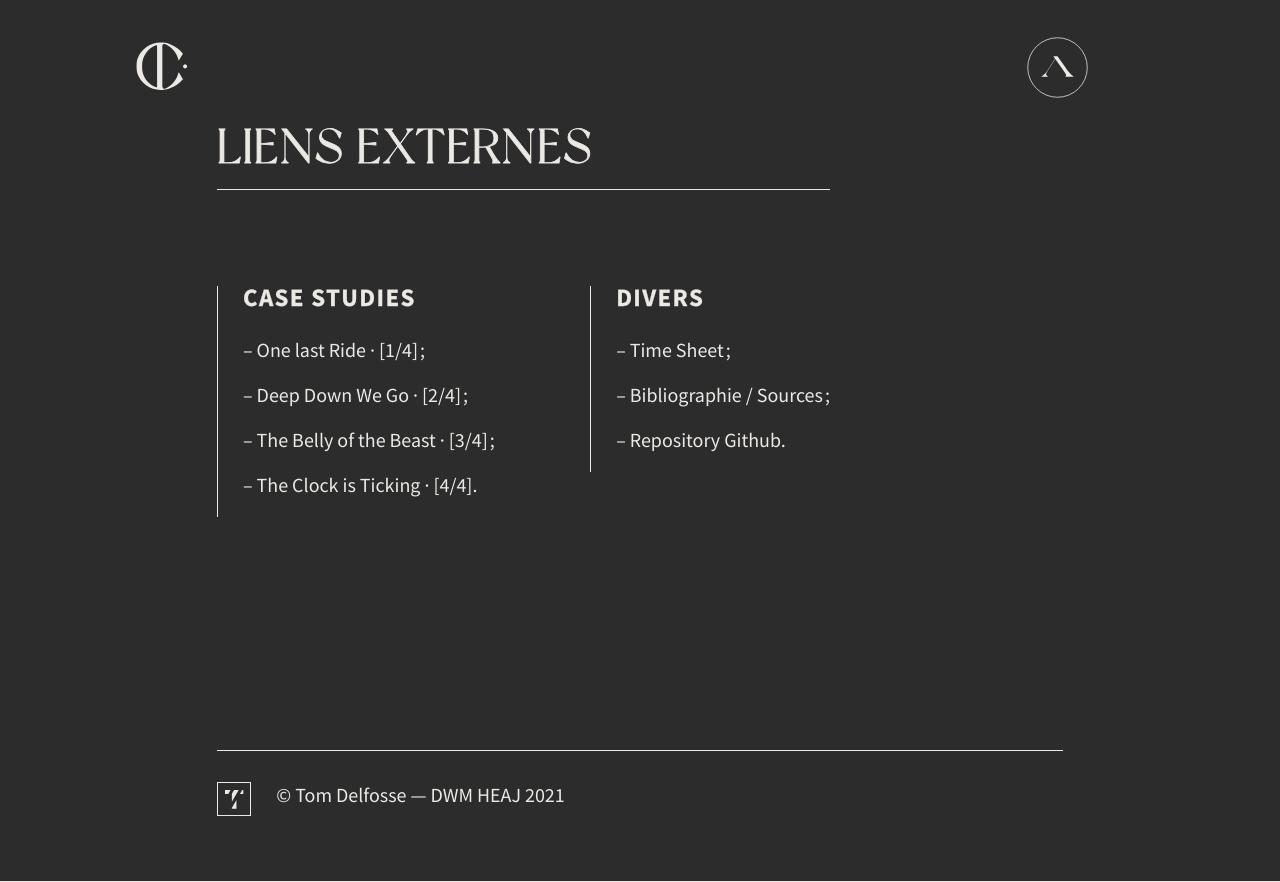
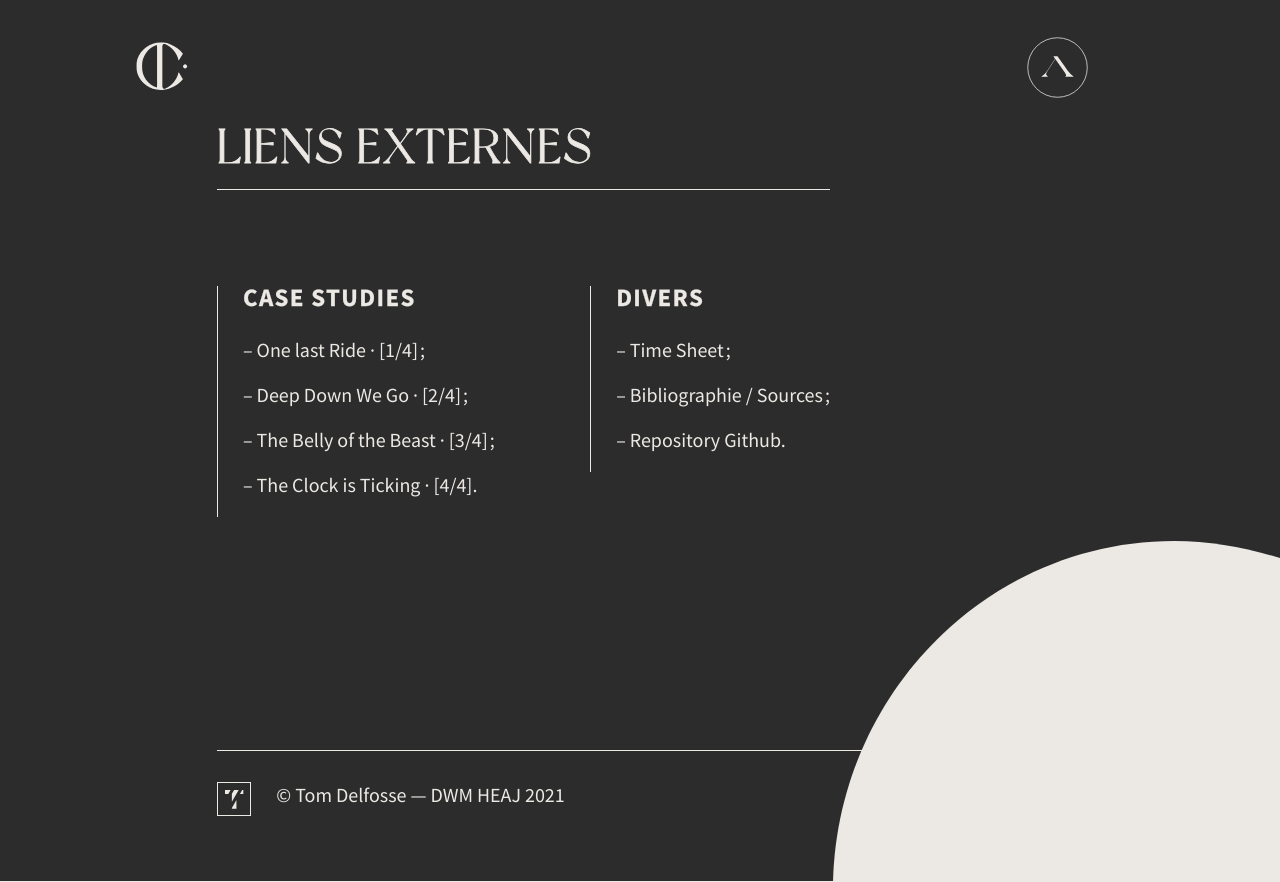
Before and after one commit to Tom-Delfosse/tfe-inclusive-writing, a Vue app: page / in a window 1280 px wide. Shown: the part 8511-9393 px from the top of the page. Built offline with nearby package versions, Linux system fonts and the light colour scheme.

Commit message:
Finished footer + still needs to fix grandchild ref

```diff
--- /dev/null
+++ b/src/components/Footer/vFooter.vue
@@ -0,0 +1,110 @@
+<template>
+  <footer class="section section--dark section--footer">
+    <vFooterNav />
+    <div class="section__content">
+      <h2 class="title title--medium">
+        Liens externes
+      </h2>
+      <div class="links">
+        <vFooterList />
+      </div>
+      <vCopyright />
+      <svg
+        class="img img--deco"
+        width="173"
+        height="132"
+        viewBox="0 0 173 132"
+        fill="none"
+        xmlns="http://www.w3.org/2000/svg"
+      >
+        <path d="M173 6.56021V132H0C1.76948 58.8807 60.3165 00 132 0C146.265 0 159.535 2.62328 173 6.56021Z" fill="#ECE9E5" />
+      </svg>
+    </div>
+  </footer>
+</template>
+<script>
+import vFooterList from '@/components/Footer/vFooterList.vue'
+import Links from '@/assets/data/links.json'
+import vCopyright from '@/components/Footer/vFooterCopyright.vue'
+import vFooterNav from '@/components/Footer/vFooterNav.vue'
+import { ref } from 'vue'
+
+export default {
+  components: {
+    vFooterList,
+    vFooterNav,
+    vCopyright
+  },
+  setup () {
+    const sectionAboutRef = ref(null)
+    return {
+      sectionAboutRef
+    }
+  },
+
+  data () {
+    return {
+      Links: Links
+    }
+  }
+}
+</script>
+
+<style lang="scss" scoped>
+.section--footer{
+  position: relative;
+
+  @include sm{}
+  @include tb{}
+  @include lg{}
+  @include xl{}
+  @include xxl{}
+  @include xxxl{}
+
+  .section__content{
+    border: 0;
+  }
+}
+
+.title--medium{
+  padding: 0;
+  padding-bottom: $s-mob--smaller;
+  display: inline-block;
+  width: 100%;
+
+  @include sm{
+    padding-bottom: $s-mob--smaller;
+  }
+  @include tb{
+    padding-bottom: $s-tab--smaller;
+  }
+  @include lg{
+    padding-bottom: $s-desk--smallest;
+  }
+  @include xxl{
+    padding-bottom: $s-desk--smallest;
+  }
+}
+
+.links{
+  border-top: 1px solid $c-white;
+  @include lg{
+    display: -webkit-inline-flex;
+    display: inline-flex;
+    display: -ms-inline-flexbox;
+    flex-wrap: wrap;
+    justify-content: flex-start;
+    align-items: flex-start;
+  }
+}
+
+.img--deco{
+  stroke-width: 0;
+  top:inherit;
+  bottom: -1px;
+  transform: inherit;
+}
+
+</style>
+
+          <!-- v-if="sectionAboutRef" -->
--- a/src/components/vCopyright.vue
+++ b/src/components/Footer/vFooterCopyright.vue
@@ -57,8 +57,13 @@
     font-size: $s-mob--smallest;
     transition: $t-smooth;
     vertical-align: middle;
+    max-width: 40%;
+
+    @include sm{
+    }
 
     @include tb{
+      max-width: inherit;
       font-size: $s-tab--tiny;
     }
 
--- /dev/null
+++ b/src/components/Footer/vFooterNav.vue
@@ -0,0 +1,71 @@
+<template lang="">
+  <div class="footer-nav">
+    <vIcon class="img--icon-dark" />
+
+    <vScrollBtn
+      :scroll-to-ref="sectionAboutRef"
+      class="btn-scroll--dark"
+    />
+  </div>
+</template>
+<script>
+import vScrollBtn from '@/components/vScrollBtn.vue'
+import vIcon from '@/components/vIcon.vue'
+import { ref } from 'vue'
+
+export default {
+  components: {
+    vScrollBtn,
+    vIcon
+  },
+  setup () {
+    const sectionAboutRef = ref(null)
+    return {
+      sectionAboutRef
+    }
+  }
+}
+</script>
+<style lang="scss" scoped>
+    .footer-nav{
+    display: flex;
+    justify-content: space-between;
+    padding: $s-mob--medium-plus 0 $s-mob--medium;
+    @include sm{
+      padding: $s-mob--big 0 auto ;
+    }
+
+    @include tb{
+      padding: $s-tab--big 0 $s-tab--small;
+      width: calc(100% + #{$s-tab--big});
+    }
+
+    @include lg{
+      padding: $s-mob--medium-plus 0 $s-desk--smaller;
+      width: calc(100% + #{$s-desk--medium});
+    }
+
+    @include xl{
+      padding: $s-desk--medium-avg 0 $s-desk--smaller;
+    }
+
+    .btn-scroll{
+      max-width: $s-mob--big;
+      transform: rotate(180deg);
+      @include tb{
+        max-width: $s-tab--big;
+        position: relative;
+        left: -$s-tab--big;
+      }
+
+      @include lg{
+        max-width: $s-desk--medium;
+        left: -$s-desk--medium;
+      }
+
+      @include xl{
+        max-width: $s-desk--medium-avg;
+      }
+    }
+  }
+</style>
--- a/src/components/vFooter.vue
+++ /dev/null
@@ -1,164 +0,0 @@
-<template>
-  <footer class="section section--dark section--footer">
-    <div class="footer-nav">
-      <vIcon class="img--icon-dark" />
-
-      <vScrollBtn
-        :scroll-to-ref="sectionAboutRef"
-        class="btn-scroll--dark"
-      />
-    </div>
-    <div class="section__content">
-      <h2 class="title title--medium">
-        Liens externes
-      </h2>
-      <div class="links">
-        <vFooterList />
-      </div>
-      <vCopyright />
-      <!-- <svg
-        class="img img--deco"
-        width="173"
-        height="132"
-        viewBox="0 0 173 132"
-        fill="none"
-        xmlns="http://www.w3.org/2000/svg"
-      >
-        <path d="M173 6.56021V131H1.5C1.76948 58.8807 60.3165 0.5 132 0.5C146.265 0.5 159.535 2.62328 173 6.56021Z" fill="#ECE9E555" />
-      </svg> -->
-    </div>
-  </footer>
-</template>
-<script>
-import vScrollBtn from '@/components/vScrollBtn.vue'
-import vFooterList from '@/components/vFooterList.vue'
-import vIcon from '@/components/vIcon.vue'
-import Links from '@/assets/data/links.json'
-import vCopyright from '@/components/vCopyright.vue'
-import { ref } from 'vue'
-
-export default {
-  components: {
-    vScrollBtn,
-    vFooterList,
-    vCopyright,
-    vIcon
-  },
-  setup () {
-    const sectionAboutRef = ref(null)
-    return {
-      sectionAboutRef
-    }
-  },
-
-  data () {
-    return {
-      Links: Links
-    }
-  }
-}
-</script>
-
-<style lang="scss" scoped>
-
-.section--footer{
-  position: relative;
-
-  @include sm{}
-  @include tb{}
-  @include lg{}
-  @include xl{}
-  @include xxl{}
-  @include xxxl{}
-
-  .footer-nav{
-    display: flex;
-    justify-content: space-between;
-    padding: $s-mob--medium-plus 0 $s-mob--medium;
-    @include sm{
-      padding: $s-mob--big 0 auto ;
-    }
-
-    @include tb{
-      padding: $s-tab--big 0 $s-tab--small;
-      width: calc(100% + #{$s-tab--big});
-    }
-
-    @include lg{
-      padding: $s-mob--medium-plus 0 $s-desk--smaller;
-      width: calc(100% + #{$s-desk--medium});
-    }
-
-    @include xl{
-      padding: $s-desk--medium-avg 0 $s-desk--smaller;
-    }
-
-    .btn-scroll{
-      max-width: $s-mob--big;
-      transform: rotate(180deg);
-      @include tb{
-        max-width: $s-tab--big;
-        position: relative;
-        left: -$s-tab--big;
-      }
-
-      @include lg{
-        max-width: $s-desk--medium;
-        left: -$s-desk--medium;
-      }
-
-      @include xl{
-        max-width: $s-desk--medium-avg;
-      }
-    }
-  }
-
-  .section__content{
-    border: 0;
-  }
-}
-
-.title--medium{
-  padding: 0;
-  padding-bottom: $s-mob--smaller;
-  display: inline-block;
-  width: 100%;
-
-  @include sm{
-    padding-bottom: $s-mob--smaller;
-  }
-  @include tb{
-    padding-bottom: $s-tab--smaller;
-  }
-  @include lg{
-    padding-bottom: $s-desk--smallest;
-  }
-  @include xxl{
-    padding-bottom: $s-desk--smallest;
-  }
-}
-
-.links{
-  border-top: 1px solid $c-white;
-  @include lg{
-    display: -webkit-inline-flex;
-    display: inline-flex;
-    display: -ms-inline-flexbox;
-    flex-wrap: wrap;
-    justify-content: flex-start;
-    align-items: flex-start;
-  }
-}
-
-//   .img--deco{
-//     position: absolute;
-//     right: 0;
-//     stroke-width: 0;
-//     top:inherit;
-//     bottom: -1px;
-//     transform: inherit;
-//   }
-
-</style>
-
-          <!-- v-if="sectionAboutRef" -->
--- a/src/views/Main.vue
+++ b/src/views/Main.vue
@@ -92,7 +92,8 @@
 </template>
 
 <script>
-import vFooter from '@/components/vFooter.vue'
+import vFooter from '@/components/Footer/vFooter.vue'
+import vFooterNav from '@/components/Footer/vFooterNav.vue'
 import vScrollBtn from '@/components/vScrollBtn.vue'
 import vCTA from '@/components/Main/Btn/vCTA.vue'
 import vExample from '@/components/Main/Example/vExample.vue'
@@ -115,6 +116,7 @@ export default {
     vOther,
     vOtherHeader,
     vOtherOutro,
+    vFooterNav,
     vScrollBtn
   },
 
```
Also changed, not shown: src/components/Footer/vFooterList.vue (renamed from src/components/vFooterList.vue).
